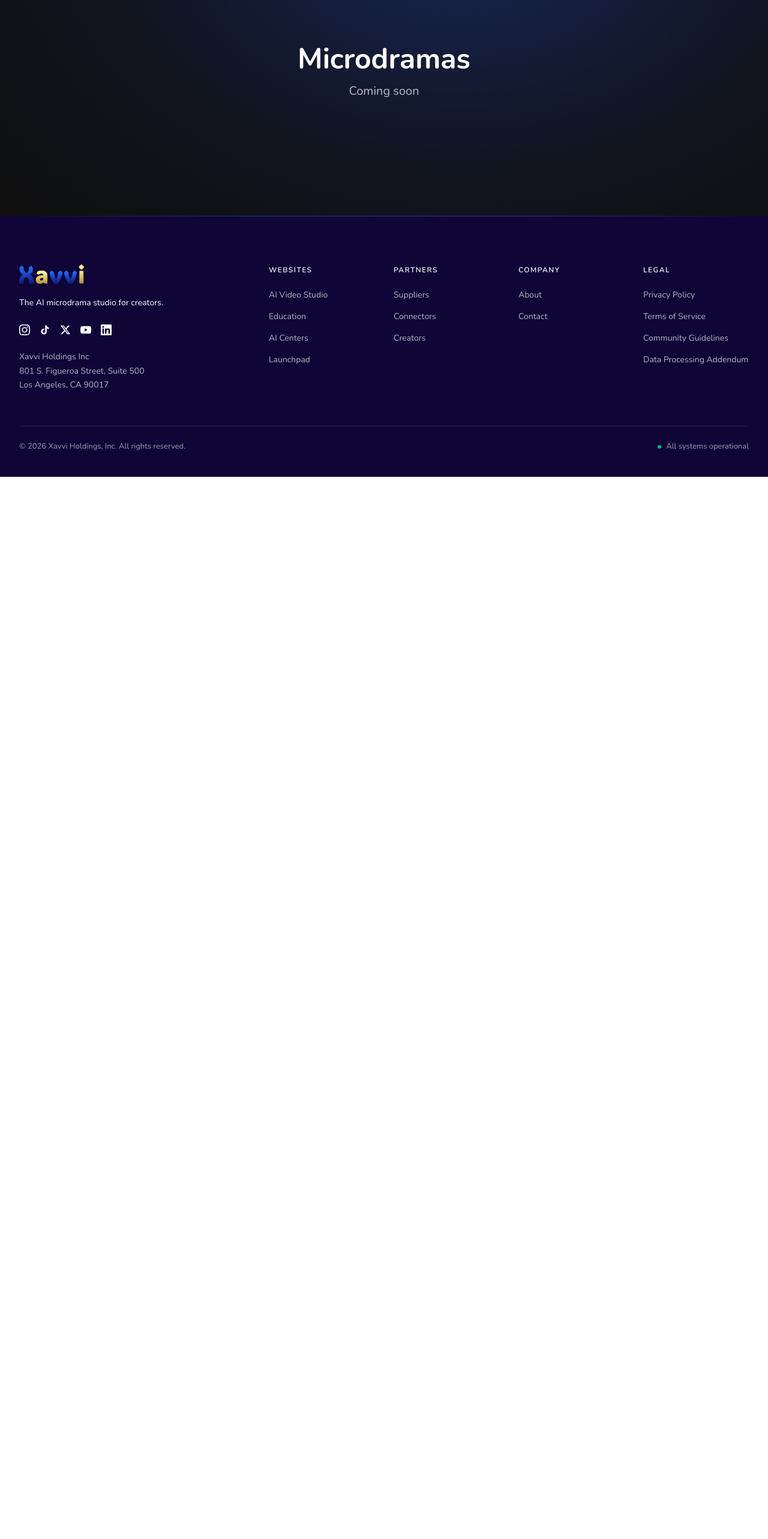
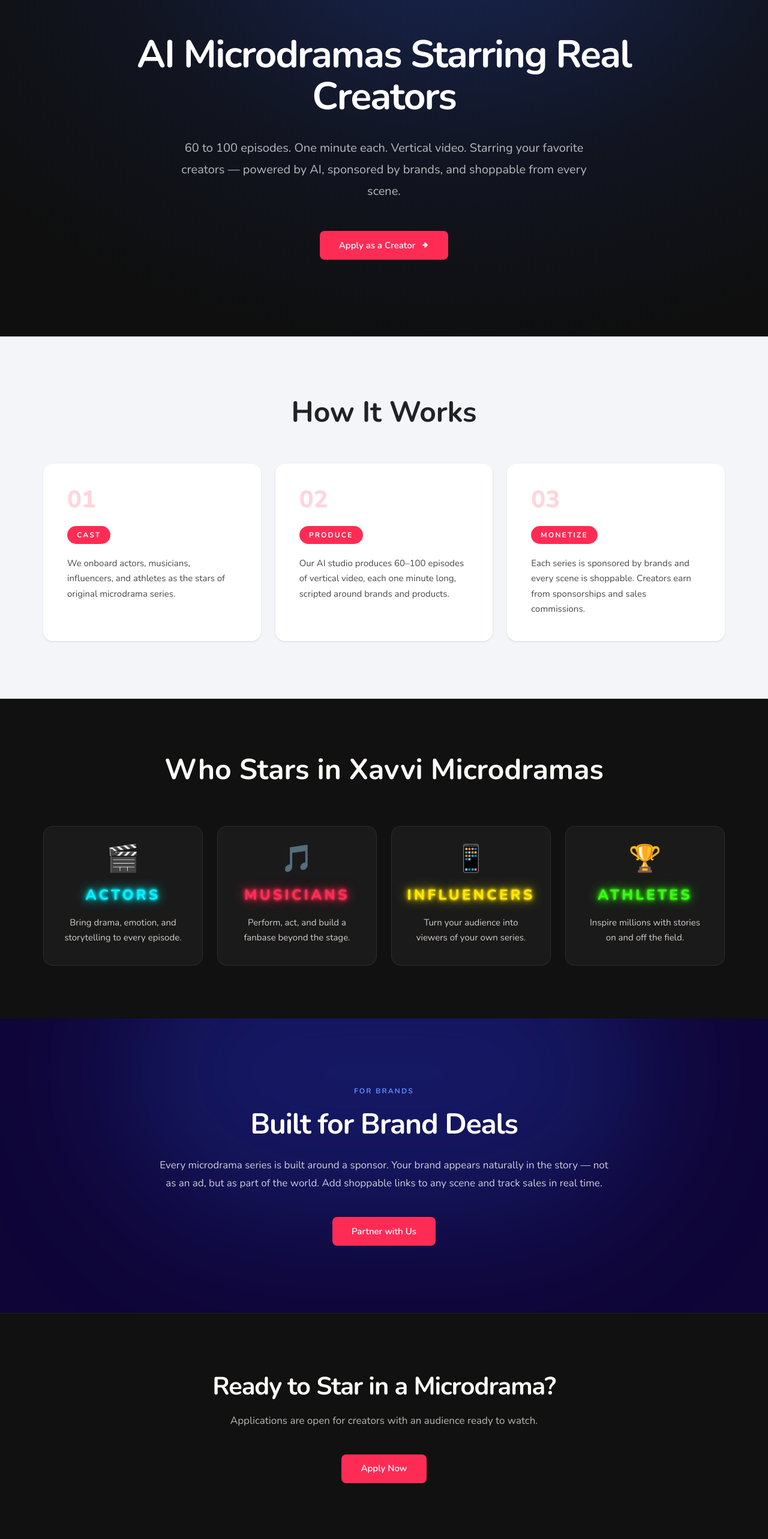
Before and after one commit to Juan-Xavvi/xavvi-com, a Vue app: page /micro-dramas in a window 1280 px wide. Shown: the part 120-2686 px from the top of the page at 60% size. Before the commit the page ends 915 px from the top, so only its background shows below. Built offline with nearby package versions, Linux system fonts and the light colour scheme.

Commit message:
feat: Microdramas page full content

```diff
--- a/src/locales/en.ts
+++ b/src/locales/en.ts
@@ -487,6 +487,46 @@ export default {
     backToNews: 'Back to News',
     notFound: 'Post not found.',
   },
+  microDramas: {
+    hero: {
+      title: 'AI Microdramas Starring Real Creators',
+      sub: '60 to 100 episodes. One minute each. Vertical video. Starring your favorite creators — powered by AI, sponsored by brands, and shoppable from every scene.',
+      cta: 'Apply as a Creator',
+    },
+    how: {
+      title: 'How It Works',
+      cast: {
+        label: 'CAST',
+        body: 'We onboard actors, musicians, influencers, and athletes as the stars of original microdrama series.',
+      },
+      produce: {
+        label: 'PRODUCE',
+        body: 'Our AI studio produces 60–100 episodes of vertical video, each one minute long, scripted around brands and products.',
+      },
+      monetize: {
+        label: 'MONETIZE',
+        body: 'Each series is sponsored by brands and every scene is shoppable. Creators earn from sponsorships and sales commissions.',
+      },
+    },
+    stars: {
+      title: 'Who Stars in Xavvi Microdramas',
+      actors: { label: 'ACTORS', desc: 'Bring drama, emotion, and storytelling to every episode.' },
+      musicians: { label: 'MUSICIANS', desc: 'Perform, act, and build a fanbase beyond the stage.' },
+      influencers: { label: 'INFLUENCERS', desc: 'Turn your audience into viewers of your own series.' },
+      athletes: { label: 'ATHLETES', desc: 'Inspire millions with stories on and off the field.' },
+    },
+    brands: {
+      eyebrow: 'For Brands',
+      title: 'Built for Brand Deals',
+      body: 'Every microdrama series is built around a sponsor. Your brand appears naturally in the story — not as an ad, but as part of the world. Add shoppable links to any scene and track sales in real time.',
+      cta: 'Partner with Us',
+    },
+    cta: {
+      title: 'Ready to Star in a Microdrama?',
+      sub: 'Applications are open for creators with an audience ready to watch.',
+      button: 'Apply Now',
+    },
+  },
   meta: {
     home: 'Xavvi — Launching creator brands and helping suppliers sell globally',
     about: 'About – Xavvi',
--- a/src/pages/MicroDramasPage.vue
+++ b/src/pages/MicroDramasPage.vue
@@ -1,14 +1,136 @@
+<script setup lang="ts">
+import { computed } from 'vue';
+import { useI18n } from 'vue-i18n';
+
+const { t } = useI18n();
+
+const steps = computed(() => [
+	{ label: t('microDramas.how.cast.label'), body: t('microDramas.how.cast.body') },
+	{ label: t('microDramas.how.produce.label'), body: t('microDramas.how.produce.body') },
+	{ label: t('microDramas.how.monetize.label'), body: t('microDramas.how.monetize.body') },
+]);
+
+// Neon colours match the Creators page hero slider labels
+const creatorTypes = computed(() => [
+	{ emoji: '🎬', label: t('microDramas.stars.actors.label'), desc: t('microDramas.stars.actors.desc'), color: '#00f0ff' },
+	{ emoji: '🎵', label: t('microDramas.stars.musicians.label'), desc: t('microDramas.stars.musicians.desc'), color: '#ff2d55' },
+	{ emoji: '📱', label: t('microDramas.stars.influencers.label'), desc: t('microDramas.stars.influencers.desc'), color: '#ffe600' },
+	{ emoji: '🏆', label: t('microDramas.stars.athletes.label'), desc: t('microDramas.stars.athletes.desc'), color: '#39ff14' },
+]);
+
+function neon(color: string) {
+	return { color, textShadow: `0 0 4px ${color}, 0 0 10px ${color}, 0 0 20px ${color}` };
+}
+</script>
+
 <template>
-  <div>
-    <section class="hero-dark min-h-[60vh] flex items-center justify-center text-white text-center px-6">
-      <div>
-        <h1 class="text-5xl font-bold mb-4">Microdramas</h1>
-        <p class="text-xl text-white/70">Coming soon</p>
-      </div>
-    </section>
-  </div>
+	<!-- ═══════════════════════════════════════
+       SECTION 1 — Hero (dark)
+       ═══════════════════════════════════════ -->
+	<section class="hero-dark relative overflow-hidden pt-36 pb-24 lg:pt-44 lg:pb-32">
+		<div class="relative z-10 max-w-[900px] mx-auto px-6 lg:px-8 text-center">
+			<h1 v-reveal="1" class="text-[clamp(2.4rem,5vw,4.5rem)] font-bold leading-[1.1] tracking-[-0.03em] text-white">
+				{{ t('microDramas.hero.title') }}
+			</h1>
+			<p v-reveal="2" class="mt-8 text-[clamp(1.05rem,1.7vw,1.25rem)] leading-[1.8] text-white/70 max-w-[700px] mx-auto">
+				{{ t('microDramas.hero.sub') }}
+			</p>
+			<div v-reveal="3" class="mt-12 flex justify-center">
+				<RouterLink to="/creators" class="btn-primary h-12! px-8! text-[15px]!">
+					{{ t('microDramas.hero.cta') }}
+					<svg width="15" height="15" fill="none" stroke="currentColor" stroke-width="2.5" stroke-linecap="round"><path d="M5.5 7.5h5.5m-2.5-3 3 3-3 3" /></svg>
+				</RouterLink>
+			</div>
+		</div>
+	</section>
+
+	<!-- ═══════════════════════════════════════
+       SECTION 2 — How It Works (light)
+       ═══════════════════════════════════════ -->
+	<section class="bg-[#f4f5f8] py-20 lg:py-24">
+		<div class="max-w-[1200px] mx-auto px-6 lg:px-8">
+			<h2 v-reveal
+				class="text-[clamp(2rem,4vw,3rem)] font-bold text-[#212226] text-center leading-tight mb-12 lg:mb-14">
+				{{ t('microDramas.how.title') }}
+			</h2>
+			<div class="grid grid-cols-1 md:grid-cols-3 gap-6">
+				<div v-for="(step, i) in steps" :key="step.label" v-reveal="i"
+					class="card-light shadow-sm p-8 lg:p-10 flex flex-col">
+					<span class="text-[40px] font-extrabold leading-none text-[#FE2C55]/20 mb-6">0{{ i + 1 }}</span>
+					<span class="inline-block self-start px-4 py-1.5 rounded-full bg-[#FE2C55] text-[#FFFDF9] text-[12px] font-bold tracking-[0.18em] mb-5">
+						{{ step.label }}
+					</span>
+					<p class="text-[15px] text-text-2 leading-[1.7]">
+						{{ step.body }}
+					</p>
+				</div>
+			</div>
+		</div>
+	</section>
+
+	<!-- ═══════════════════════════════════════
+       SECTION 3 — Creator types (dark)
+       ═══════════════════════════════════════ -->
+	<section class="bg-[#111111] py-22">
+		<div class="max-w-[1200px] mx-auto px-6 lg:px-8">
+			<h2 v-reveal
+				class="text-[clamp(2rem,4vw,3rem)] font-bold text-[#FFFDF9] text-center leading-tight mb-14 lg:mb-16">
+				{{ t('microDramas.stars.title') }}
+			</h2>
+			<div class="grid grid-cols-1 sm:grid-cols-2 lg:grid-cols-4 gap-6">
+				<div v-for="(type, i) in creatorTypes" :key="type.label" v-reveal="i"
+					class="bg-[#1a1a1a] border border-white/8 rounded-2xl p-8 flex flex-col items-center text-center">
+					<span class="text-[44px] leading-none mb-5" aria-hidden="true">{{ type.emoji }}</span>
+					<p class="font-extrabold text-[22px] lg:text-[24px] tracking-[0.18em] mb-4" :style="neon(type.color)">
+						{{ type.label }}
+					</p>
+					<p class="text-[14px] lg:text-[15px] leading-[1.7] text-[#FFFDF9]/80">
+						{{ type.desc }}
+					</p>
+				</div>
+			</div>
+		</div>
+	</section>
+
+	<!-- ═══════════════════════════════════════
+       SECTION 4 — For Brands (dark, blue accent)
+       ═══════════════════════════════════════ -->
+	<section class="relative overflow-hidden bg-[#0F0537] py-22 lg:py-28">
+		<div class="absolute -top-40 left-1/2 -translate-x-1/2 w-[900px] h-[500px] rounded-full bg-[#2a55e5]/25 blur-[120px] pointer-events-none" aria-hidden="true" />
+		<div class="relative z-10 max-w-[820px] mx-auto px-6 lg:px-8 text-center">
+			<span v-reveal class="block text-[#5b8cff] text-[12px] font-bold tracking-[0.18em] uppercase mb-4">
+				{{ t('microDramas.brands.eyebrow') }}
+			</span>
+			<h2 v-reveal="1" class="text-[clamp(2rem,4vw,3rem)] font-bold text-[#FFFDF9] leading-tight tracking-tight mb-6">
+				{{ t('microDramas.brands.title') }}
+			</h2>
+			<p v-reveal="2" class="text-[15px] lg:text-[17px] leading-[1.8] text-[#FFFDF9]/80 mb-10">
+				{{ t('microDramas.brands.body') }}
+			</p>
+			<div v-reveal="3">
+				<RouterLink to="/contact" class="btn-primary h-12! px-8! text-[15px]!">
+					{{ t('microDramas.brands.cta') }}
+				</RouterLink>
+			</div>
+		</div>
+	</section>
+
+	<!-- ═══════════════════════════════════════
+       SECTION 5 — CTA strip (dark)
+       ═══════════════════════════════════════ -->
+	<section class="bg-[#111111] py-20 lg:py-24 border-t border-white/5">
+		<div class="max-w-[820px] mx-auto px-6 lg:px-8 text-center">
+			<h2 v-reveal class="text-[clamp(1.8rem,3.5vw,2.6rem)] font-bold text-[#FFFDF9] leading-tight tracking-tight mb-4">
+				{{ t('microDramas.cta.title') }}
+			</h2>
+			<p v-reveal="1" class="text-[15px] lg:text-[17px] leading-[1.8] text-[#FFFDF9]/70 mb-10">
+				{{ t('microDramas.cta.sub') }}
+			</p>
+			<div v-reveal="2">
+				<RouterLink to="/creators" class="btn-primary h-12! px-8! text-[15px]!">
+					{{ t('microDramas.cta.button') }}
+				</RouterLink>
+			</div>
+		</div>
+	</section>
 </template>
-
-<script setup lang="ts">
-// Microdramas page
-</script>
```
